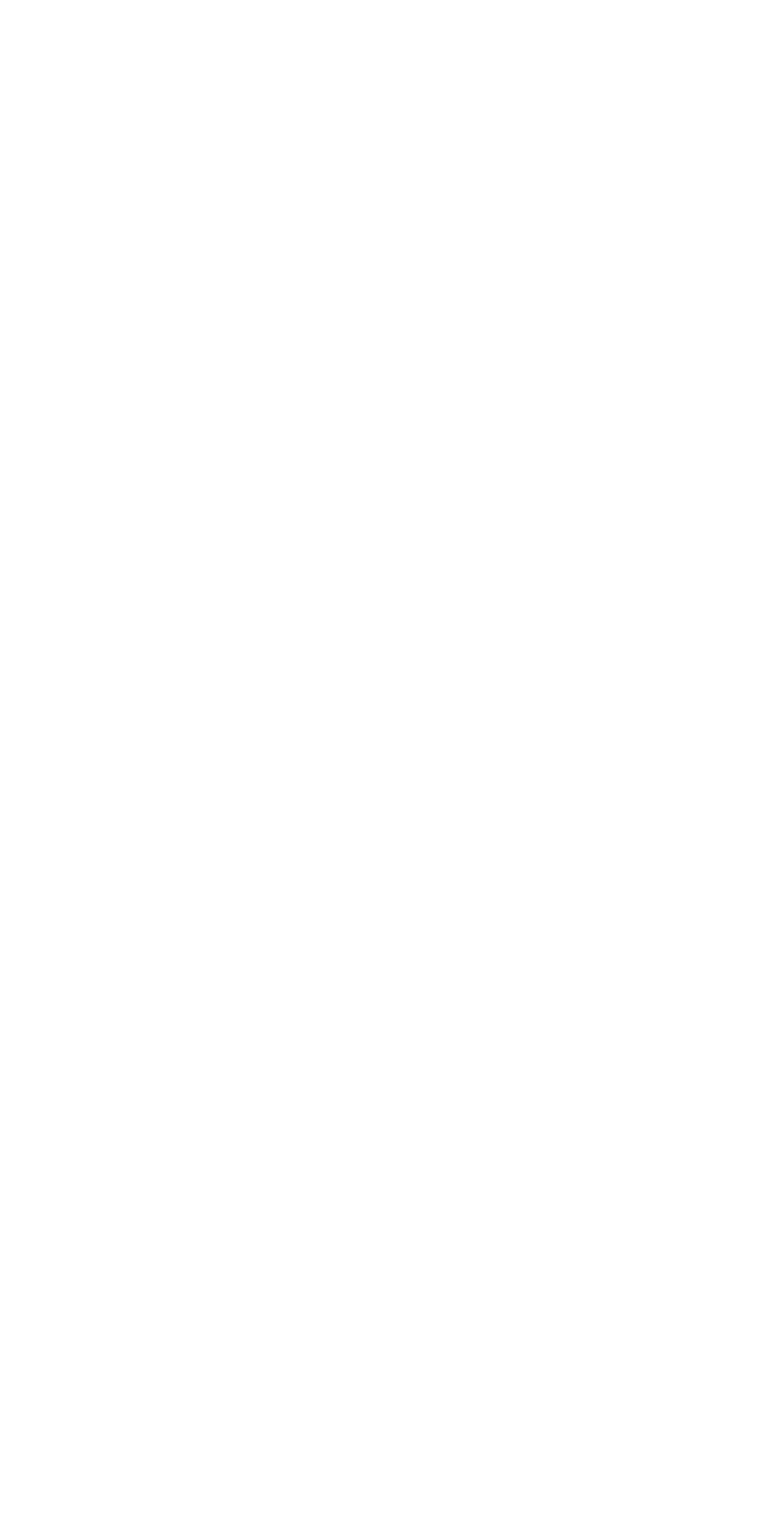
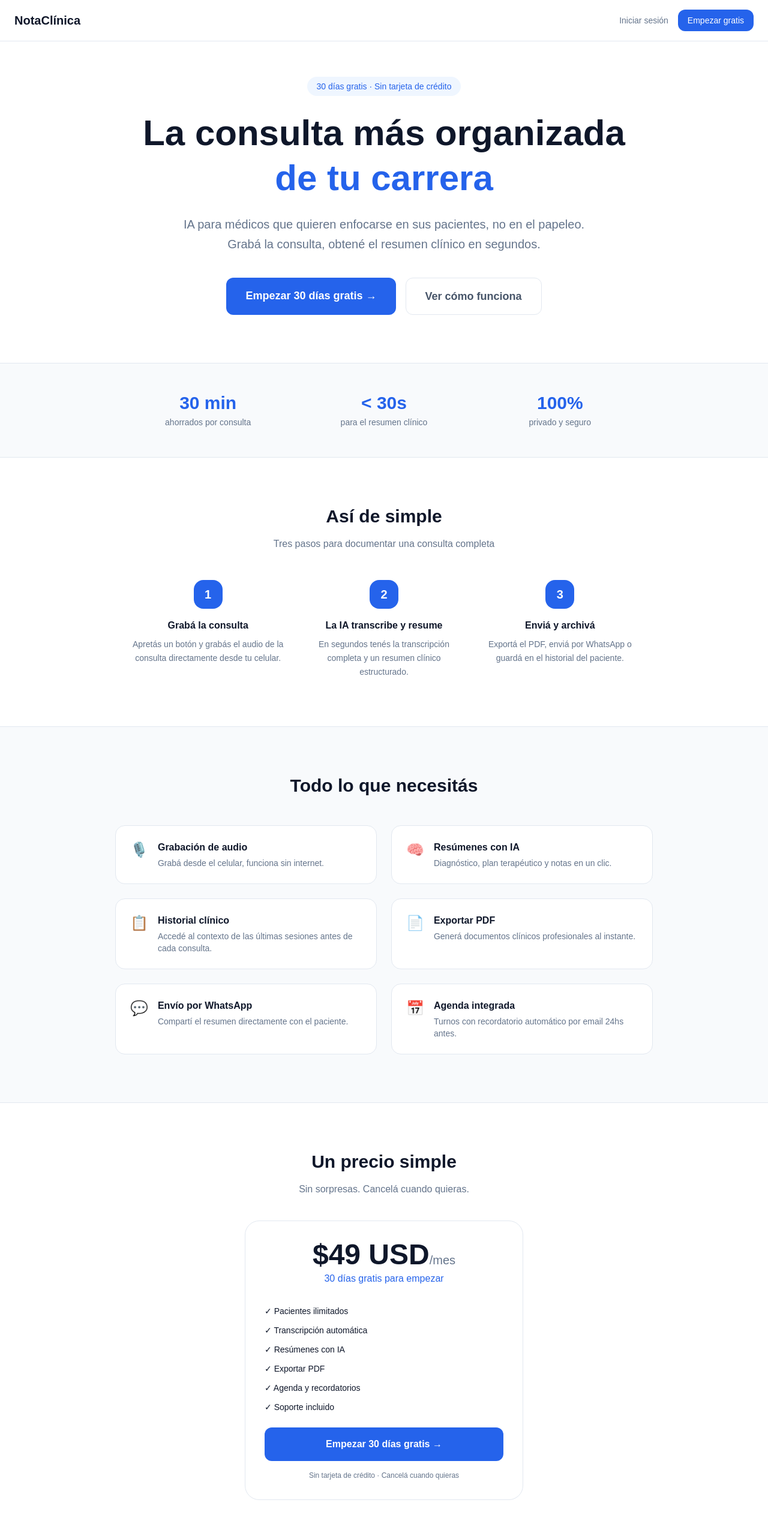
Before and after one commit to contacto404/notaclinica, a Next.js app: page / in a window 1280 px wide. Before the commit this address had no page. Shown: the top 2566 px of the page at 60% size. Before the commit the page ends 800 px from the top, so only its background shows below. Built offline with nearby package versions, Linux system fonts and the light colour scheme.

Commit message:
feat: landing page pública

```diff
--- a/app/page.tsx
+++ b/app/page.tsx
@@ -1,5 +1,138 @@
-import { redirect } from 'next/navigation'
+import Link from 'next/link'
 
-export default function Home() {
-  redirect('/dashboard')
+export default function LandingPage() {
+  return (
+    <div className="min-h-screen bg-white">
+
+      {/* Nav */}
+      <nav className="fixed top-0 left-0 right-0 z-50 bg-white/80 backdrop-blur border-b border-[#E2E8F0] px-6 py-4 flex items-center justify-between">
+        <span className="font-bold text-[#0F172A] text-xl">NotaClínica</span>
+        <div className="flex items-center gap-4">
+          <Link href="/login" className="text-sm text-[#64748B] hover:text-[#0F172A] transition-colors">
+            Iniciar sesión
+          </Link>
+          <Link href="/login?tab=registro" className="text-sm bg-[#2563EB] text-white px-4 py-2 rounded-xl hover:bg-[#1D4ED8] transition-colors">
+            Empezar gratis
+          </Link>
+        </div>
+      </nav>
+
+      {/* Hero */}
+      <section className="pt-32 pb-20 px-6 text-center max-w-4xl mx-auto">
+        <div className="inline-block bg-[#EFF6FF] text-[#2563EB] text-sm font-medium px-4 py-1.5 rounded-full mb-6">
+          30 días gratis · Sin tarjeta de crédito
+        </div>
+        <h1 className="text-5xl md:text-6xl font-bold text-[#0F172A] mb-6 leading-tight">
+          La consulta más organizada<br />
+          <span className="text-[#2563EB]">de tu carrera</span>
+        </h1>
+        <p className="text-xl text-[#64748B] mb-10 max-w-2xl mx-auto leading-relaxed">
+          IA para médicos que quieren enfocarse en sus pacientes, no en el papeleo. Grabá la consulta, obtené el resumen clínico en segundos.
+        </p>
+        <div className="flex flex-col sm:flex-row gap-4 justify-center">
+          <Link href="/login?tab=registro"
+            className="bg-[#2563EB] text-white px-8 py-4 rounded-xl font-semibold text-lg hover:bg-[#1D4ED8] transition-colors">
+            Empezar 30 días gratis →
+          </Link>
+          <Link href="#como-funciona"
+            className="border border-[#E2E8F0] text-[#475569] px-8 py-4 rounded-xl font-semibold text-lg hover:bg-[#F8FAFC] transition-colors">
+            Ver cómo funciona
+          </Link>
+        </div>
+      </section>
+
+      {/* Stats */}
+      <section className="py-12 bg-[#F8FAFC] border-y border-[#E2E8F0]">
+        <div className="max-w-4xl mx-auto px-6 grid grid-cols-3 gap-8 text-center">
+          {[
+            { value: '30 min', label: 'ahorrados por consulta' },
+            { value: '< 30s', label: 'para el resumen clínico' },
+            { value: '100%', label: 'privado y seguro' },
+          ].map(s => (
+            <div key={s.label}>
+              <p className="text-3xl font-bold text-[#2563EB] mb-1">{s.value}</p>
+              <p className="text-sm text-[#64748B]">{s.label}</p>
+            </div>
+          ))}
+        </div>
+      </section>
+
+      {/* Cómo funciona */}
+      <section id="como-funciona" className="py-20 px-6 max-w-4xl mx-auto">
+        <h2 className="text-3xl font-bold text-[#0F172A] text-center mb-4">Así de simple</h2>
+        <p className="text-[#64748B] text-center mb-12">Tres pasos para documentar una consulta completa</p>
+        <div className="grid md:grid-cols-3 gap-8">
+          {[
+            { num: '1', title: 'Grabá la consulta', desc: 'Apretás un botón y grabás el audio de la consulta directamente desde tu celular.' },
+            { num: '2', title: 'La IA transcribe y resume', desc: 'En segundos tenés la transcripción completa y un resumen clínico estructurado.' },
+            { num: '3', title: 'Enviá y archivá', desc: 'Exportá el PDF, enviá por WhatsApp o guardá en el historial del paciente.' },
+          ].map(s => (
+            <div key={s.num} className="text-center">
+              <div className="w-12 h-12 bg-[#2563EB] text-white rounded-2xl flex items-center justify-center text-xl font-bold mx-auto mb-4">
+                {s.num}
+              </div>
+              <h3 className="font-semibold text-[#0F172A] mb-2">{s.title}</h3>
+              <p className="text-sm text-[#64748B] leading-relaxed">{s.desc}</p>
+            </div>
+          ))}
+        </div>
+      </section>
+
+      {/* Features */}
+      <section className="py-20 px-6 bg-[#F8FAFC] border-y border-[#E2E8F0]">
+        <div className="max-w-4xl mx-auto">
+          <h2 className="text-3xl font-bold text-[#0F172A] text-center mb-12">Todo lo que necesitás</h2>
+          <div className="grid md:grid-cols-2 gap-6">
+            {[
+              { icon: '🎙️', title: 'Grabación de audio', desc: 'Grabá desde el celular, funciona sin internet.' },
+              { icon: '🧠', title: 'Resúmenes con IA', desc: 'Diagnóstico, plan terapéutico y notas en un clic.' },
+              { icon: '📋', title: 'Historial clínico', desc: 'Accedé al contexto de las últimas sesiones antes de cada consulta.' },
+              { icon: '📄', title: 'Exportar PDF', desc: 'Generá documentos clínicos profesionales al instante.' },
+              { icon: '💬', title: 'Envío por WhatsApp', desc: 'Compartí el resumen directamente con el paciente.' },
+              { icon: '📅', title: 'Agenda integrada', desc: 'Turnos con recordatorio automático por email 24hs antes.' },
+            ].map(f => (
+              <div key={f.title} className="bg-white rounded-2xl border border-[#E2E8F0] p-6 flex gap-4">
+                <span className="text-2xl">{f.icon}</span>
+                <div>
+                  <h3 className="font-semibold text-[#0F172A] mb-1">{f.title}</h3>
+                  <p className="text-sm text-[#64748B]">{f.desc}</p>
+                </div>
+              </div>
+            ))}
+          </div>
+        </div>
+      </section>
+
+      {/* Precio */}
+      <section className="py-20 px-6 max-w-lg mx-auto text-center">
+        <h2 className="text-3xl font-bold text-[#0F172A] mb-4">Un precio simple</h2>
+        <p className="text-[#64748B] mb-10">Sin sorpresas. Cancelá cuando quieras.</p>
+        <div className="bg-white rounded-3xl border border-[#E2E8F0] p-8">
+          <p className="text-5xl font-bold text-[#0F172A] mb-1">$49 USD<span className="text-xl font-normal text-[#64748B]">/mes</span></p>
+          <p className="text-[#2563EB] font-medium mb-8">30 días gratis para empezar</p>
+          {[
+            'Pacientes ilimitados',
+            'Transcripción automática',
+            'Resúmenes con IA',
+            'Exportar PDF',
+            'Agenda y recordatorios',
+            'Soporte incluido',
+          ].map(f => (
+            <p key={f} className="text-sm text-[#0F172A] text-left mb-3">✓ {f}</p>
+          ))}
+          <Link href="/login?tab=registro"
+            className="block w-full bg-[#2563EB] text-white py-4 rounded-xl font-semibold mt-6 hover:bg-[#1D4ED8] transition-colors">
+            Empezar 30 días gratis →
+          </Link>
+          <p className="text-xs text-[#64748B] mt-4">Sin tarjeta de crédito · Cancelá cuando quieras</p>
+        </div>
+      </section>
+
+      {/* Footer */}
+      <footer className="border-t border-[#E2E8F0] py-8 px-6 text-center">
+        <p className="text-sm text-[#64748B]">© 2026 NotaClínica · Sortiplan SA · Uruguay</p>
+      </footer>
+
+    </div>
+  )
 }
```
